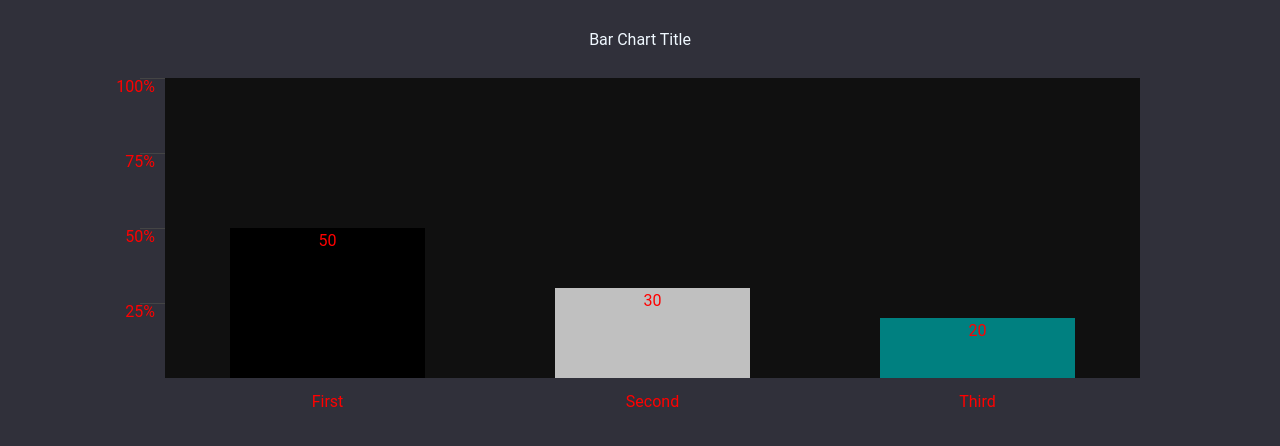
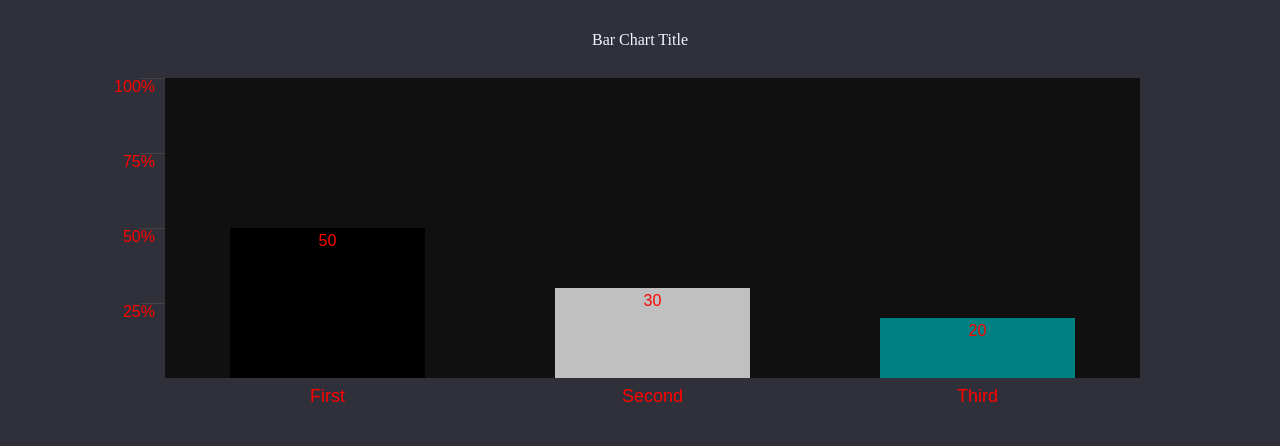
Before and after one commit to ahSOLO/Bar-Chart-Lib, a website: page index.html in a window 1280 px wide. Drawn offline with nearby package versions, Linux system fonts and the light colour scheme.

Commit message:
minor adjustments to font of span element

```diff
--- a/styles.css
+++ b/styles.css
@@ -55,7 +55,6 @@ End of CSS Reset
 
 body {
   background: #30303A;
-  font-family: Roboto;
 }
 
 #title {
@@ -131,11 +130,13 @@ body {
     .bar-title {
       width: 100%;
       position: absolute;
-      bottom: -2em;
+      bottom: -1.5em;
       left: 0;
       text-align: center;
+      font-size: 18px;
     }
 
 span {
-  color: white
+  color: white;
+  font-family: Arial, Helvetica, sans-serif;
 }
```
